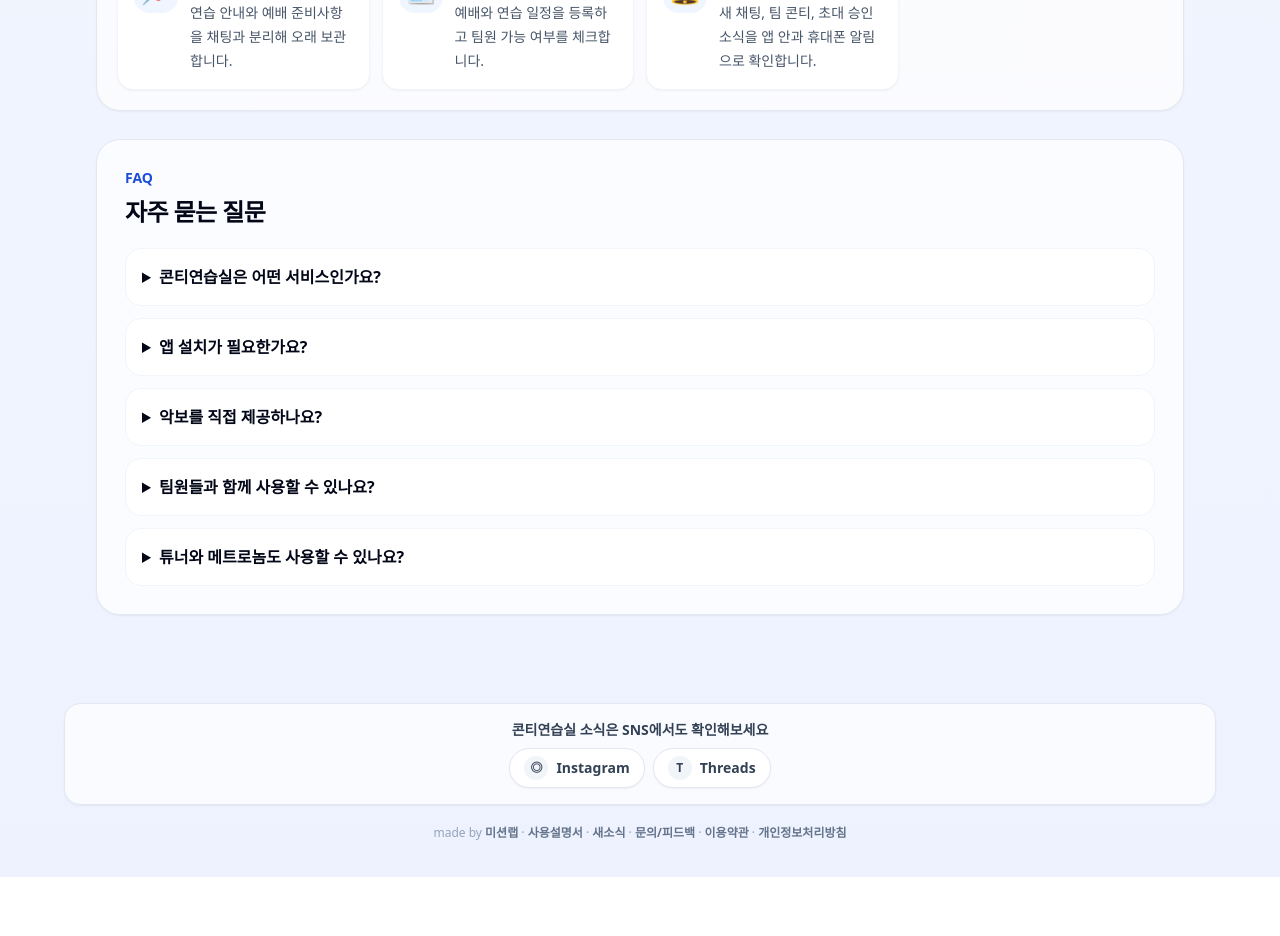
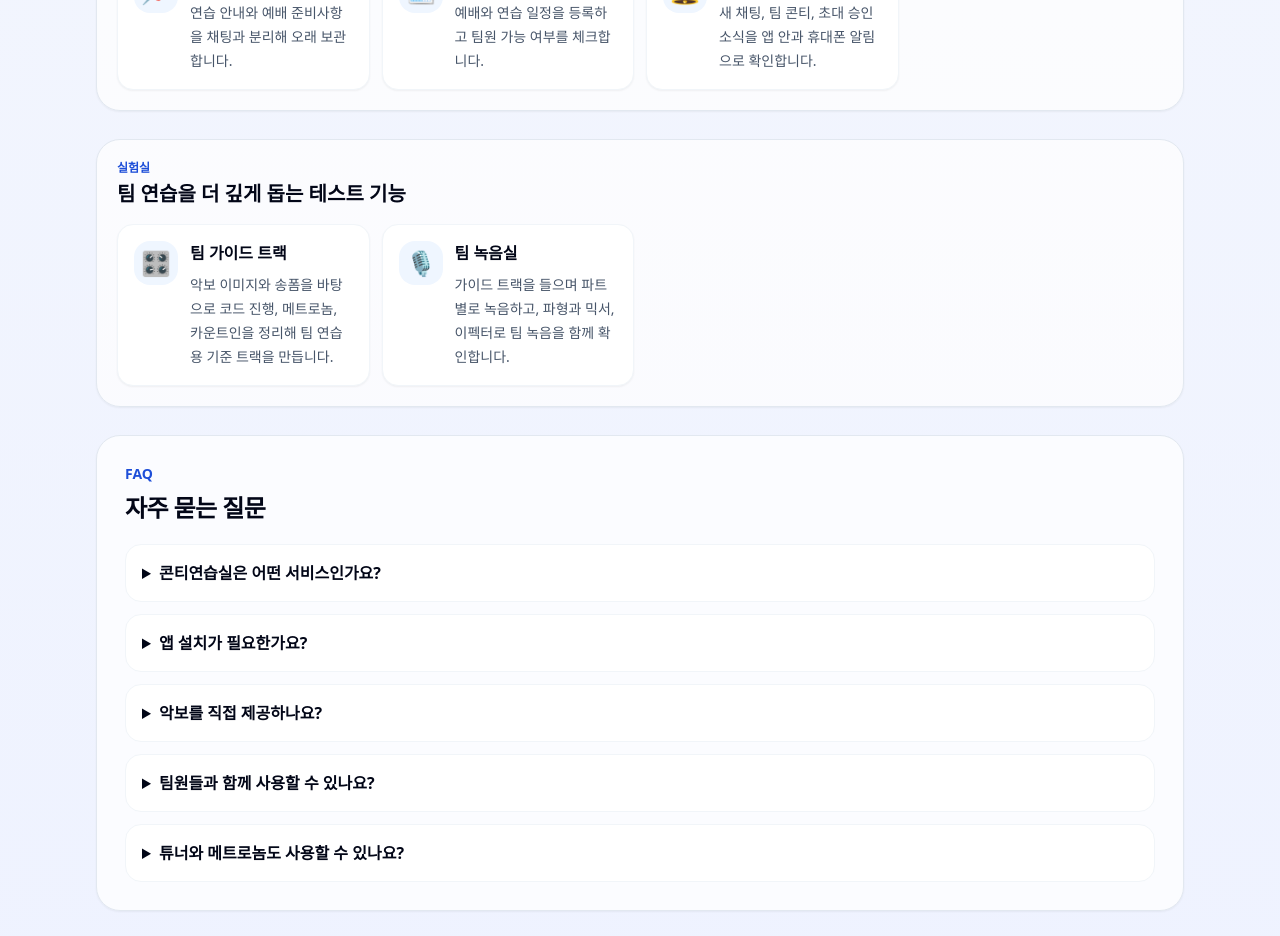
Before and after one commit to sms890522-coder/setlistlab, a Next.js app: page / in a window 1280 px wide. Shown: the part 1960-2896 px from the top of the page. Before the commit the page ends 2837 px from the top, so only its background shows below. Built offline with nearby package versions, Linux system fonts and the light colour scheme; no server answers; the database is empty.

Commit message:
Update home weekly setlist actions

```diff
--- a/app/page.tsx
+++ b/app/page.tsx
@@ -121,6 +121,9 @@ export default function HomePage() {
   const weeklyCardMeta = realWeeklySetlist
     ? [realWeeklySetlist.teamName, formatHomeDate(realWeeklySetlist.serviceDate)].filter(Boolean).join(" · ")
     : null;
+  const weeklyPlayHref = realWeeklySetlist ? `/setlists/${realWeeklySetlist.id}/play` : null;
+  const weeklyPdfHref = realWeeklySetlist ? `/setlists/${realWeeklySetlist.id}/pdf` : null;
+  const weeklyTeamChatHref = realWeeklySetlist ? `/teams/${realWeeklySetlist.teamId}/chat` : null;
   const demoSongs = [
     { order: "1", title: "나는 예배자입니다", keyName: "F", bpm: "68", sections: "Intro - Verse1 - Chorus" },
     { order: "2", title: "주님은 산 같아서", keyName: "A", bpm: "72", sections: "Verse - Chorus - Bridge" },
@@ -253,6 +256,22 @@ export default function HomePage() {
         },
       ],
     },
+    {
+      eyebrow: "실험실",
+      title: "팀 연습을 더 깊게 돕는 테스트 기능",
+      features: [
+        {
+          icon: "🎛️",
+          title: "팀 가이드 트랙",
+          description: "악보 이미지와 송폼을 바탕으로 코드 진행, 메트로놈, 카운트인을 정리해 팀 연습용 기준 트랙을 만듭니다.",
+        },
+        {
+          icon: "🎙️",
+          title: "팀 녹음실",
+          description: "가이드 트랙을 들으며 파트별로 녹음하고, 파형과 믹서, 이펙터로 팀 녹음을 함께 확인합니다.",
+        },
+      ],
+    },
   ];
 
   return (
@@ -337,13 +356,36 @@ export default function HomePage() {
                 <h2 className="mt-2 text-2xl font-black text-slate-950">{weeklyCardTitle}</h2>
                 {weeklyCardMeta ? <p className="mt-1 text-sm font-semibold text-slate-600">{weeklyCardMeta}</p> : null}
               </div>
-              <span className="rounded-2xl bg-white/80 px-3 py-2 text-2xl shadow-sm" aria-hidden="true">
-                🎧
-              </span>
+              {weeklyPlayHref ? (
+                <Link
+                  href={weeklyPlayHref}
+                  className="rounded-2xl bg-white/80 px-3 py-2 text-2xl shadow-sm transition hover:bg-white focus:outline-none focus:ring-2 focus:ring-blue-500"
+                  aria-label="이번 주 콘티 유튜브 전체재생 열기"
+                  title="유튜브 전체재생"
+                >
+                  🎧
+                </Link>
+              ) : (
+                <span className="rounded-2xl bg-white/80 px-3 py-2 text-2xl shadow-sm" aria-hidden="true">
+                  🎧
+                </span>
+              )}
             </div>
             <div className="mt-4 grid grid-cols-3 gap-2 text-center text-xs font-bold text-slate-600">
-              <span className="rounded-xl bg-white/80 px-2 py-2">💬 팀 채팅</span>
-              <span className="rounded-xl bg-white/80 px-2 py-2">📄 PDF</span>
+              {weeklyTeamChatHref ? (
+                <Link className="rounded-xl bg-white/80 px-2 py-2 transition hover:bg-white focus:outline-none focus:ring-2 focus:ring-blue-500" href={weeklyTeamChatHref}>
+                  💬 팀 채팅
+                </Link>
+              ) : (
+                <span className="rounded-xl bg-white/80 px-2 py-2">💬 팀 채팅</span>
+              )}
+              {weeklyPdfHref ? (
+                <Link className="rounded-xl bg-white/80 px-2 py-2 transition hover:bg-white focus:outline-none focus:ring-2 focus:ring-blue-500" href={weeklyPdfHref}>
+                  📄 PDF
+                </Link>
+              ) : (
+                <span className="rounded-xl bg-white/80 px-2 py-2">📄 PDF</span>
+              )}
               <span className="rounded-xl bg-white/80 px-2 py-2">🔔 알림</span>
             </div>
           </div>
```
